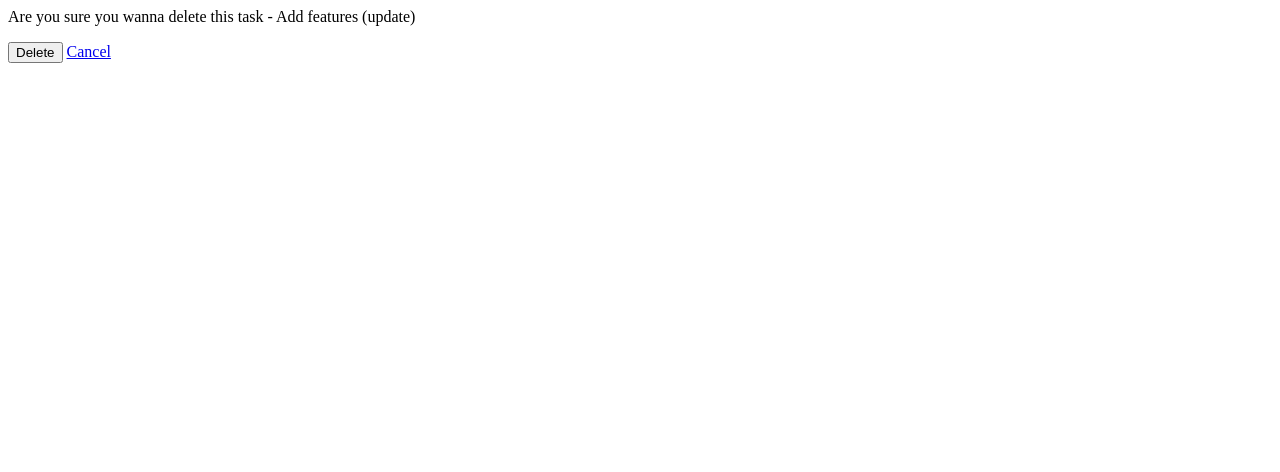
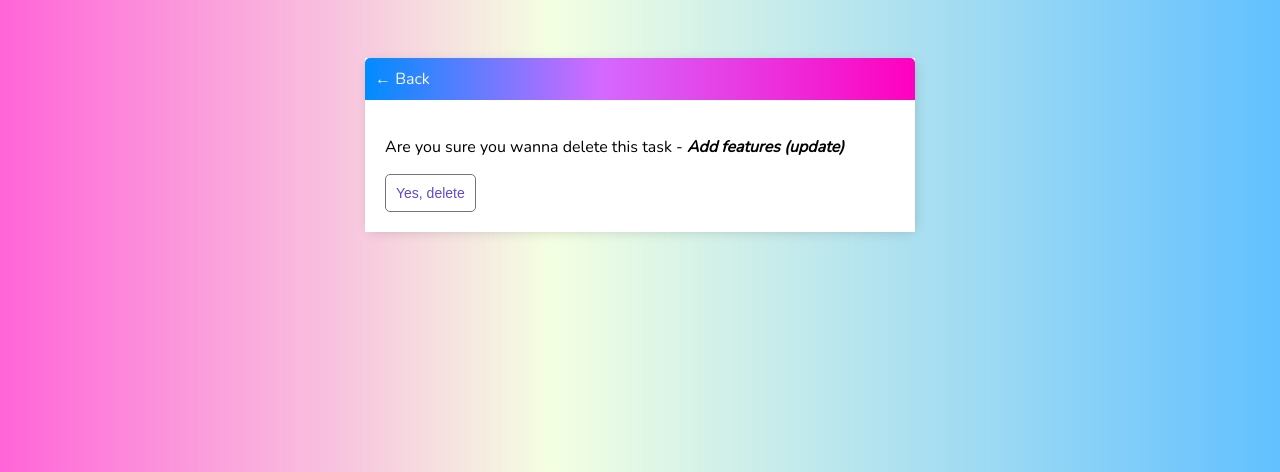
Before and after one commit to SichangiFelix/todo-web-app, a Django app: page /task-delete/1/ in a window 1280 px wide. Shown: the top 472 px of the page. Run offline with Django 4.2, Linux system fonts and the light colour scheme; a user stored in the database is signed in; data comes from the database, SQL or seed files in the repository.

Commit message:
Styled the task confirm page

```diff
--- a/todo/templates/todo/task_confirm_delete.html
+++ b/todo/templates/todo/task_confirm_delete.html
@@ -1,9 +1,17 @@
-<form method="post" action="">
-    {% csrf_token %}
+{% extends 'todo/main.html' %}
 
-    <p>Are you sure you wanna delete this task - {{task}}</p>
-        {{form.as_P}}
-        <input type="submit" value="Delete">
-        <a href="{% url 'task'%}">Cancel</a>
+{% block content %}
+<div class="header-bar">
+    <a href="{% url 'task' %}">&#8592; Back</a>
 
-</form>
+</div>
+<div class="card-body">
+    <form action="" method="post">
+        {% csrf_token %}
+
+        <p>Are you sure you wanna delete this task - <b><i>{{task}}</i></b></p>
+        <input class="button" type="submit" value="Yes, delete">
+    </form>
+</div>
+
+{% endblock content %}
```
